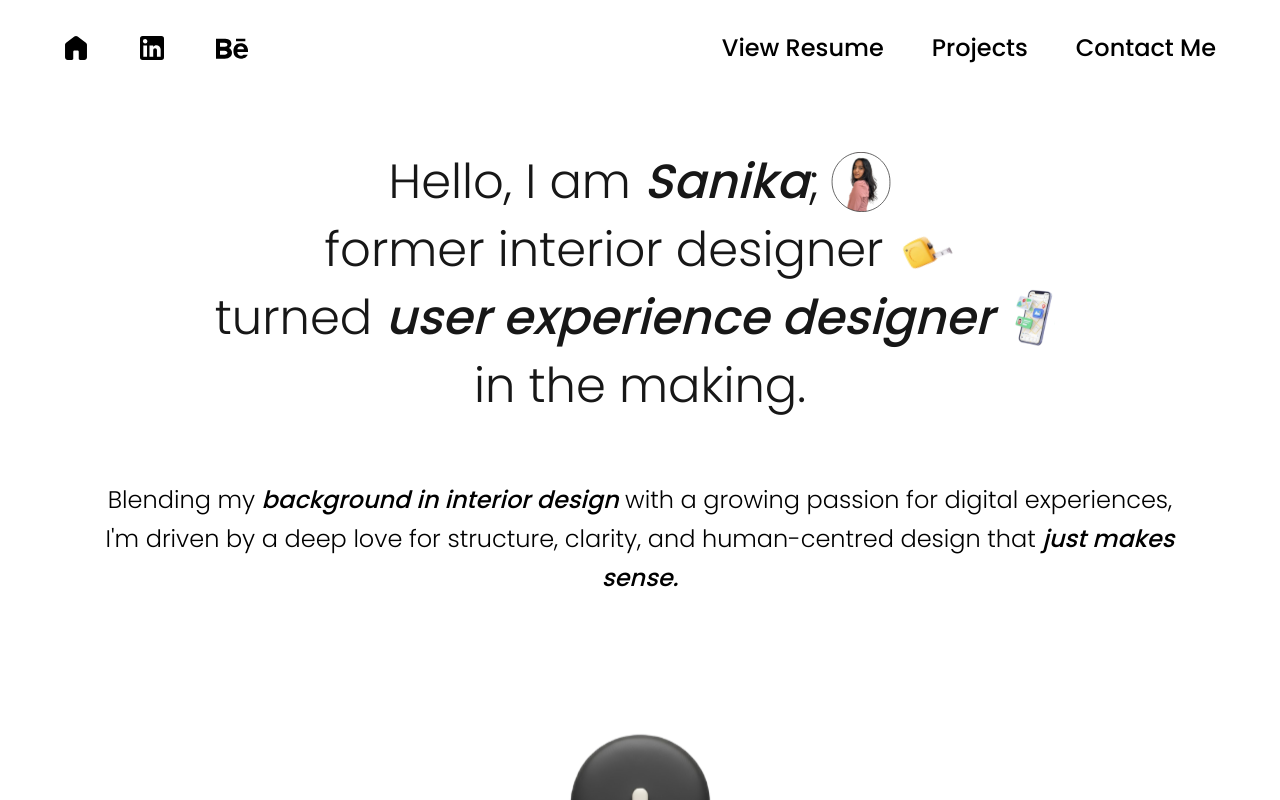
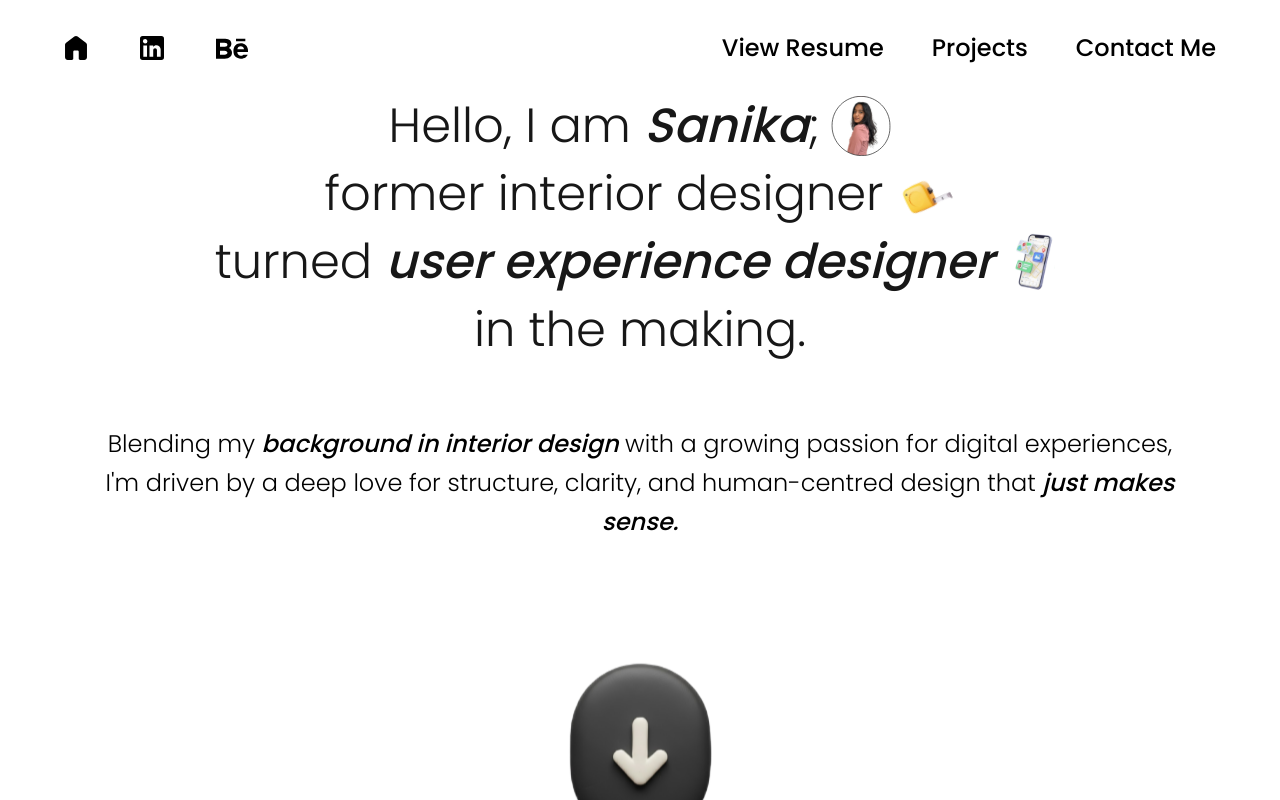
Before and after one commit to DeltaChovvy/Sanika-Portfolio-Page, a Next.js app: page / in a window 1280 px wide. Shown: the top 800 px of the page. Built offline with nearby package versions, Linux system fonts and the light colour scheme.

Commit message:
icon fix and mobile view change

```diff
--- a/app/globals.css
+++ b/app/globals.css
@@ -16,6 +16,9 @@ body {
   color: var(--foreground);
   font-family: var(--font-poppins), Arial, Helvetica, sans-serif;
   overflow-x: hidden;
+  overflow-y: auto;
+  height: auto;
+  min-height: 100vh;
 }
 
 * {
@@ -26,11 +29,26 @@ html {
   scroll-behavior: smooth;
   scroll-padding-top: 96px; /* Account for fixed navbar height */
   overflow-x: hidden;
+  overflow-y: auto;
+  height: 100%;
 }
 
 @media (max-width: 768px) {
   html {
     scroll-padding-top: 80px; /* Smaller navbar on mobile */
+  }
+
+  /* Fix mobile scroll blocking issues */
+  body {
+    position: relative;
+    touch-action: pan-y pinch-zoom;
+    -webkit-overflow-scrolling: touch;
+  }
+
+  /* Ensure sections don't block scrolling */
+  section {
+    position: relative;
+    overflow: visible;
   }
 }
 
@@ -48,6 +66,48 @@ html {
 
 .scroll-reveal {
   animation: fadeInUp 1.2s ease-out forwards;
+}
+
+/* Mobile icon transition animation */
+@keyframes fade-in-out {
+  0% {
+    opacity: 0;
+    transform: scale(0.9);
+  }
+  15% {
+    opacity: 1;
+    transform: scale(1);
+  }
+  35% {
+    opacity: 1;
+    transform: scale(1);
+  }
+  50% {
+    opacity: 0;
+    transform: scale(0.9);
+  }
+  100% {
+    opacity: 0;
+    transform: scale(0.9);
+  }
+}
+
+.animate-fade-in-out {
+  animation: fade-in-out 6s ease-in-out infinite;
+}
+
+/* Slow bounce animation for down arrow */
+@keyframes slow-bounce {
+  0%, 100% {
+    transform: translateY(0);
+  }
+  50% {
+    transform: translateY(-15px);
+  }
+}
+
+.animate-slow-bounce {
+  animation: slow-bounce 2.5s ease-in-out infinite;
 }
 
 /* Custom styles */
--- a/components/FadeInSection.tsx
+++ b/components/FadeInSection.tsx
@@ -9,9 +9,13 @@ interface FadeInSectionProps {
 
 export default function FadeInSection({ children, delay = 0 }: FadeInSectionProps) {
   const [isVisible, setIsVisible] = useState(false);
+  const [hasLoaded, setHasLoaded] = useState(false);
   const sectionRef = useRef<HTMLDivElement>(null);
 
   useEffect(() => {
+    // Mark as loaded immediately to ensure layout calculates properly
+    setHasLoaded(true);
+
     const observer = new IntersectionObserver(
       ([entry]) => {
         if (entry.isIntersecting) {
@@ -21,8 +25,8 @@ export default function FadeInSection({ children, delay = 0 }: FadeInSectionProp
         }
       },
       {
-        threshold: 0.1,
-        rootMargin: '0px 0px -100px 0px'
+        threshold: 0.15,
+        rootMargin: '-100px 0px -50px 0px' // Only trigger when scrolled into view
       }
     );
 
@@ -40,19 +44,15 @@ export default function FadeInSection({ children, delay = 0 }: FadeInSectionProp
   return (
     <div
       ref={sectionRef}
-      className={`block transition-all duration-[1500ms] ease-[cubic-bezier(0.4,0,0.2,1)] ${
+      className={`block transition-opacity duration-[1500ms] ease-[cubic-bezier(0.4,0,0.2,1)] ${
         isVisible
-          ? 'opacity-100 translate-y-0 md:scale-100'
-          : 'opacity-0 translate-y-10 md:translate-y-20 md:scale-95'
+          ? 'opacity-100'
+          : 'opacity-0'
       }`}
       style={{
         margin: 0,
         padding: 0,
-        transform: 'translateZ(0)',
-        backfaceVisibility: 'hidden',
-        WebkitBackfaceVisibility: 'hidden',
-        perspective: 1000,
-        WebkitPerspective: 1000
+        willChange: 'opacity'
       }}
     >
       {children}
--- a/components/Hero.tsx
+++ b/components/Hero.tsx
@@ -9,17 +9,38 @@ export default function Hero() {
   };
 
   return (
-    <section className="min-h-screen flex flex-col items-center justify-center px-4 md:px-6 lg:px-16 pt-24 md:pt-32 lg:pt-[152px] pb-12 md:pb-20 bg-white">
+    <section className="flex flex-col items-center px-4 md:px-6 lg:px-16 pt-24 pb-12 md:pb-20 bg-white md:min-h-screen md:justify-center">
       <div className="max-w-[1200px] mx-auto w-full">
         {/* Main Heading with inline images matching reference */}
         <FadeInSection delay={0.2}>
         <div className="text-center mb-8 md:mb-12 lg:mb-16">
-          {/* Line 1: Hello, I am Sanika; with profile pic */}
-          <div className="flex items-center justify-center gap-2 md:gap-3 mb-1 md:mb-2 flex-wrap">
-            <h1 className="text-2xl md:text-3xl lg:text-[48px] leading-tight font-poppins font-light">
+          {/* Mobile: Line 1 text only */}
+          <div className="block md:hidden">
+            <h1 className="text-2xl font-poppins font-light mb-4">
               Hello, I am <span className="italic font-medium">Sanika</span>;
             </h1>
-            <div className="w-[40px] h-[40px] md:w-[48px] md:h-[48px] lg:w-[60px] lg:h-[60px] flex-shrink-0">
+            {/* Profile pic centered below on mobile */}
+            <div className="flex justify-center mb-4">
+              <div className="w-[120px] h-[120px]">
+                <Image
+                  src="/love.svg"
+                  alt="Sanika"
+                  width={120}
+                  height={120}
+                  className="w-full h-full"
+                  unoptimized
+                  priority
+                />
+              </div>
+            </div>
+          </div>
+
+          {/* Desktop: Line 1 with inline image */}
+          <div className="hidden md:flex items-center justify-center gap-3 mb-2">
+            <h1 className="text-3xl lg:text-[48px] leading-tight font-poppins font-light">
+              Hello, I am <span className="italic font-medium">Sanika</span>;
+            </h1>
+            <div className="w-[48px] h-[48px] lg:w-[60px] lg:h-[60px] flex-shrink-0">
               <Image
                 src="/love.svg"
                 alt="Sanika"
@@ -28,22 +49,19 @@ export default function Hero() {
                 className="w-full h-full"
                 unoptimized
                 priority
-                style={{
-                  transform: 'translateZ(0)',
-                  backfaceVisibility: 'hidden',
-                  WebkitBackfaceVisibility: 'hidden',
-                  imageRendering: 'crisp-edges'
-                }}
               />
             </div>
           </div>
 
           {/* Line 2: former interior designer with tape */}
-          <div className="flex items-center justify-center gap-2 md:gap-3 mb-1 md:mb-2 flex-wrap">
+          <div className="flex items-center justify-center gap-2 md:gap-3 mb-1 md:mb-2 flex-wrap min-h-[48px] md:min-h-0">
             <h1 className="text-2xl md:text-3xl lg:text-[48px] leading-tight font-poppins font-light">
               former interior designer
             </h1>
-            <div className="w-[40px] h-[40px] md:w-[48px] md:h-[48px] lg:w-[60px] lg:h-[60px] flex-shrink-0">
+            {/* Show icon inline - with transition on mobile */}
+            <div className="w-[48px] h-[48px] md:w-[48px] md:h-[48px] lg:w-[60px] lg:h-[60px] flex-shrink-0 relative">
+              {/* Desktop: static tape icon */}
+              <div className="hidden md:block">
                 <Image
                   src="/tape.svg"
                   alt=""
@@ -52,22 +70,43 @@ export default function Hero() {
                   className="w-full h-full"
                   unoptimized
                   priority
-                style={{
-                  transform: 'translateZ(0)',
-                  backfaceVisibility: 'hidden',
-                  WebkitBackfaceVisibility: 'hidden',
-                  imageRendering: 'crisp-edges'
-                }}
                 />
+              </div>
+              {/* Mobile: animated transitioning icons */}
+              <div className="block md:hidden">
+                <div className="absolute inset-0 animate-fade-in-out" style={{ animationDelay: '0s' }}>
+                  <Image
+                    src="/tape.svg"
+                    alt=""
+                    width={48}
+                    height={48}
+                    className="w-full h-full"
+                    unoptimized
+                    priority
+                  />
+                </div>
+                <div className="absolute inset-0 animate-fade-in-out" style={{ animationDelay: '3s' }}>
+                  <Image
+                    src="/phone.svg"
+                    alt=""
+                    width={48}
+                    height={48}
+                    className="w-full h-full"
+                    unoptimized
+                    priority
+                  />
+                </div>
+              </div>
             </div>
           </div>
 
           {/* Line 3: turned user experience designer with phone */}
-          <div className="flex items-center justify-center gap-2 md:gap-3 mb-1 md:mb-2 flex-wrap">
+          <div className="flex items-center justify-center gap-2 md:gap-3 mb-1 md:mb-2 flex-wrap min-h-[48px] md:min-h-0">
             <h1 className="text-2xl md:text-3xl lg:text-[48px] leading-tight font-poppins font-light">
               turned <span className="italic font-medium">user experience designer</span>
             </h1>
-            <div className="w-[40px] h-[40px] md:w-[48px] md:h-[48px] lg:w-[60px] lg:h-[60px] flex-shrink-0">
+            {/* Desktop only: show phone icon inline */}
+            <div className="hidden md:block w-[48px] h-[48px] lg:w-[60px] lg:h-[60px] flex-shrink-0">
               <Image
                 src="/phone.svg"
                 alt=""
@@ -76,12 +115,6 @@ export default function Hero() {
                 className="w-full h-full"
                 unoptimized
                 priority
-                style={{
-                  transform: 'translateZ(0)',
-                  backfaceVisibility: 'hidden',
-                  WebkitBackfaceVisibility: 'hidden',
-                  imageRendering: 'crisp-edges'
-                }}
               />
             </div>
           </div>
@@ -106,9 +139,10 @@ export default function Hero() {
         {/* Down arrow button */}
         <FadeInSection delay={0.6}>
         <div className="flex flex-col items-center gap-4 md:gap-6">
+          <div className="animate-slow-bounce">
             <button
               onClick={scrollToProjects}
-            className="flex items-center justify-center hover:opacity-80 transition-all"
+              className="flex items-center justify-center hover:opacity-80 transition-opacity"
               aria-label="Scroll to projects"
             >
               <Image
@@ -118,14 +152,9 @@ export default function Hero() {
                 height={300}
                 className="w-[148px] h-[148px] md:w-[200px] md:h-[200px] lg:w-[300px] lg:h-[300px]"
                 unoptimized
-              style={{
-                transform: 'translateZ(0)',
-                backfaceVisibility: 'hidden',
-                WebkitBackfaceVisibility: 'hidden',
-                imageRendering: 'crisp-edges'
-              }}
               />
             </button>
+          </div>
 
           <p className="text-lg md:text-xl lg:text-[24px] text-black font-poppins font-normal">
             Go through some projects..
```
Also changed, not shown: components/About.tsx (+34 -4 lines). Lines whose indentation alone changed are shown as unchanged.
